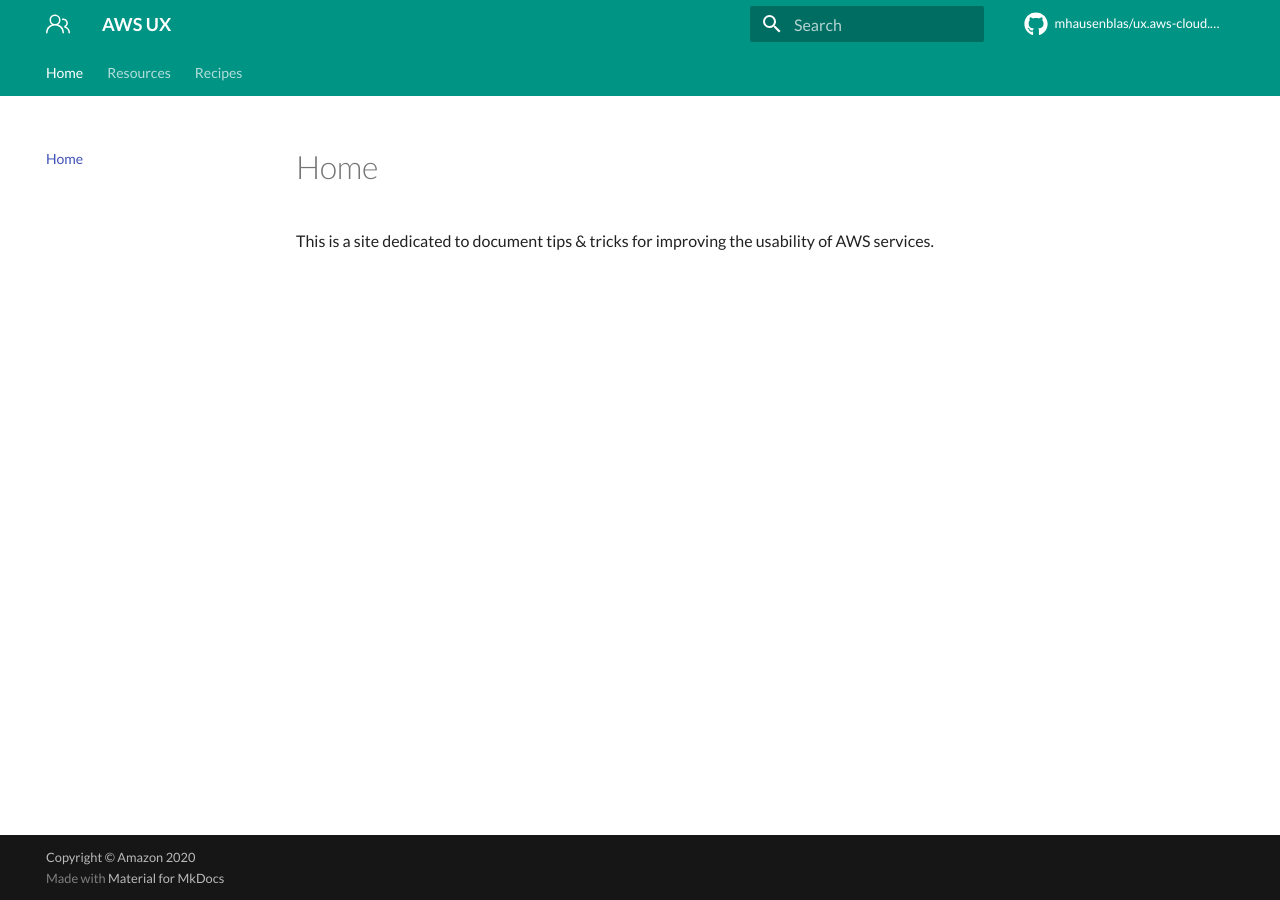
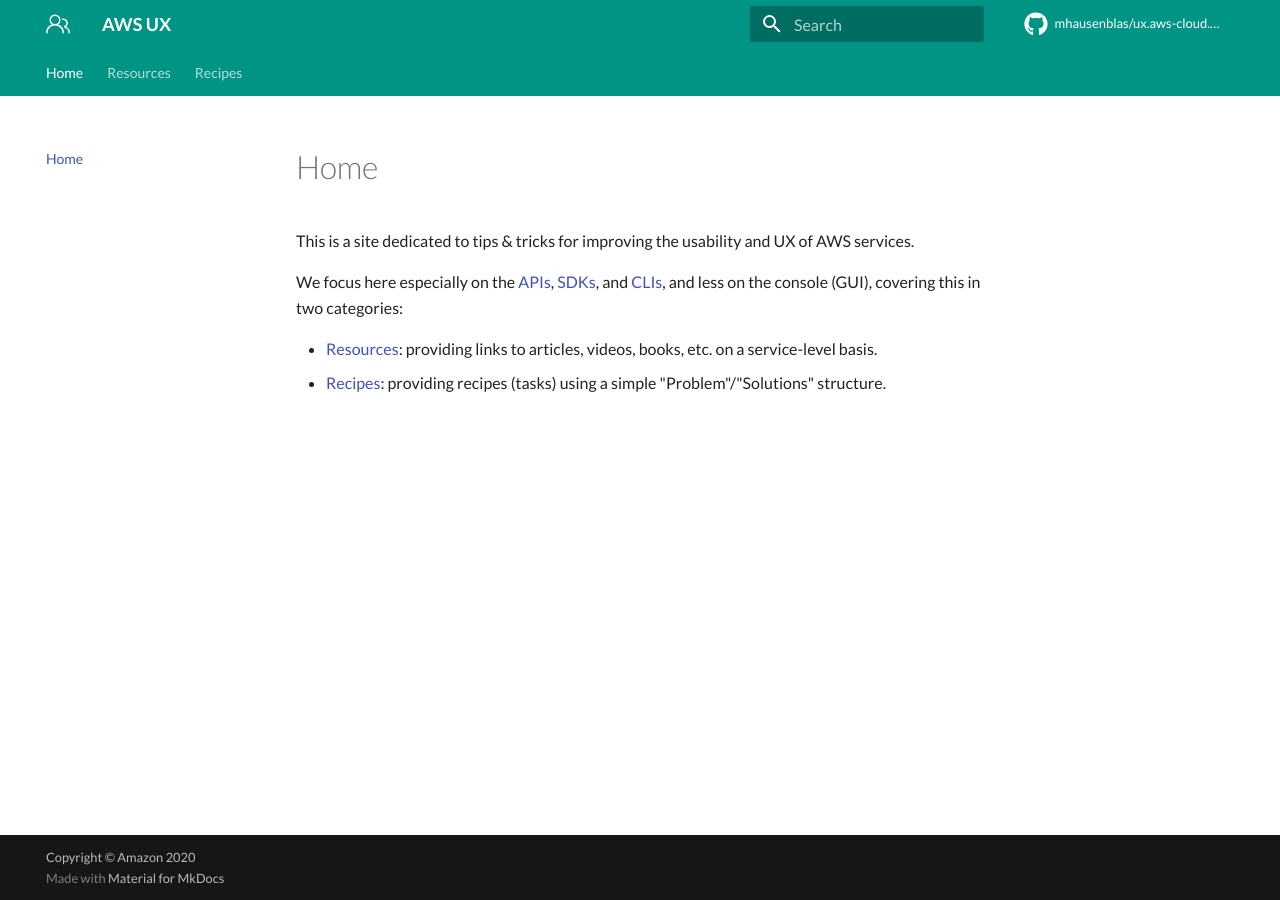
Before and after one commit to mhausenblas/ux.aws-cloud.dev, an MkDocs documentation site: the page built from docs/index.md, in a window 1280 px wide. Built offline with MkDocs 1.6.1 and Material for MkDocs 9.7.7, drawn with Linux system fonts in a browser that asks for light colours; some web fonts are replaced; comment, search, counter and statistics services are not loaded.

Commit message:
updates overviews

```diff
--- a/docs/index.md
+++ b/docs/index.md
@@ -1 +1,11 @@
-This is a site dedicated to document tips & tricks for improving the usability of AWS services.
+This is a site dedicated to tips & tricks for improving the
+usability and UX of AWS services.
+
+We focus here especially on the [APIs](https://dret.typepad.com/dretblog/2016/10/api-usability-matters.html),
+[SDKs](https://softwareas.com/patterns-of-developer-experience/), and [CLIs](https://medium.com/@jdxcode/12-factor-cli-apps-dd3c227a0e46),
+and less on the console (GUI), covering this in two categories:
+
+- [Resources](resources/): providing links to articles, videos, books, etc.
+  on a service-level basis.
+- [Recipes](recipes/): providing recipes (tasks) using a simple "Problem"/"Solutions"
+  structure.
```
Also changed, not shown: docs/recipes/index.md (+6 -1 lines).
